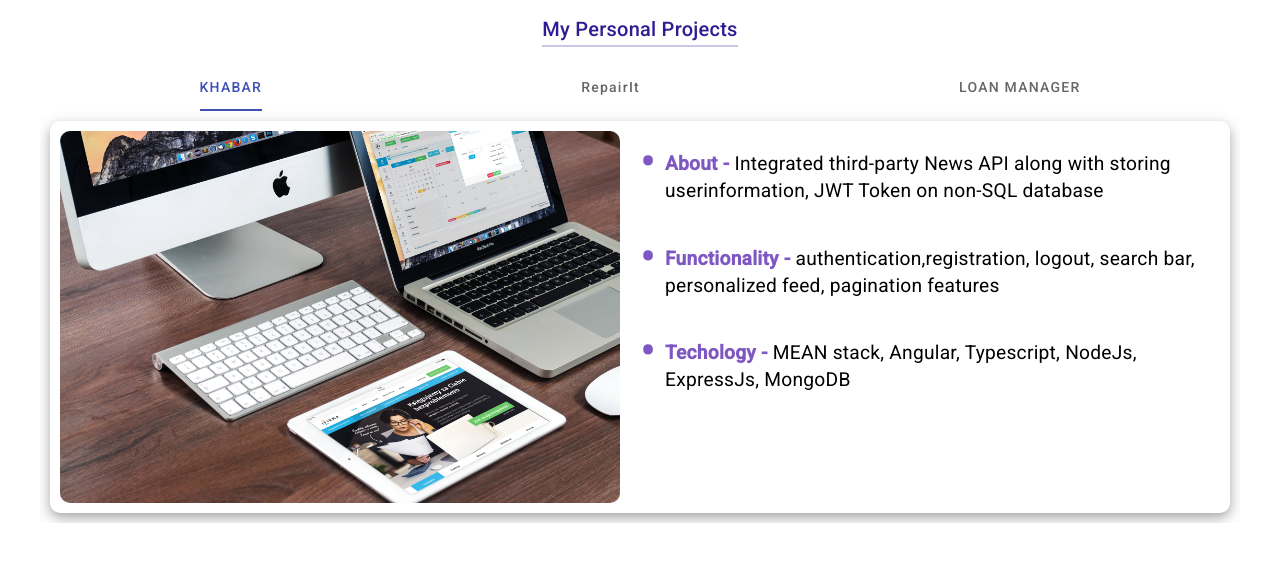
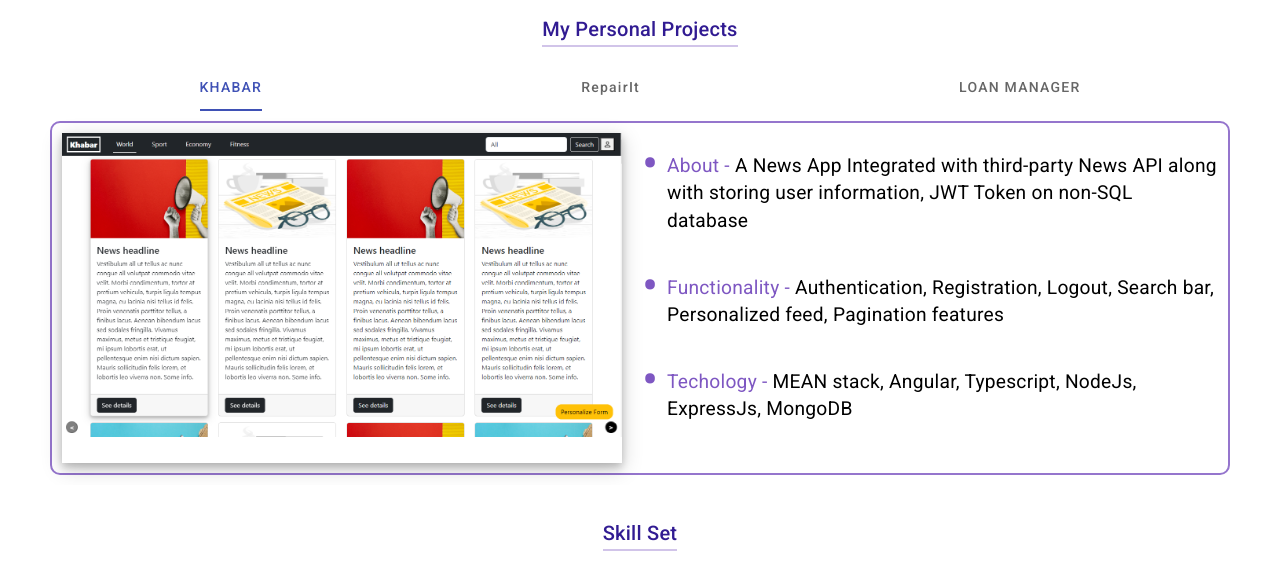
Before and after one commit to ganeshkale07/My_Portfolio, an Angular app: page /about in a window 1280 px wide. Shown: the part 1140-1701 px from the top of the page. Built offline with nearby package versions, Linux system fonts and the light colour scheme; grey boxes are pictures that could not be loaded; a web font is replaced by a local one.

Commit message:
Navbar related issue and some alignment issue fixed

```diff
--- a/src/app/about/about.component.html
+++ b/src/app/about/about.component.html
@@ -1,4 +1,4 @@
-<section class="container" id="about" >
+<section class="container" id="about-section" >
     <div class="hero-info">
       <p class="intro">
         <span class="text-color-900">Hey , </span>
--- a/src/app/about/about.component.scss
+++ b/src/app/about/about.component.scss
@@ -16,7 +16,7 @@
     }
 
     .hero-info {
-        margin: 5rem 1.7rem 0rem;
+        padding: 5rem 1rem 0rem 1.7rem;
     }
 }
 
@@ -65,11 +65,20 @@
 }
 
 /* Extra small devices (phones, 600px and down) */
-@media only screen and (max-width: 600px) {
+@media only screen and (max-width: 786px) {
     section.container {
         flex-direction: column;
         padding: 0.5rem 0;
         flex-wrap: wrap;
+
+        .hero-info {
+            margin: 1rem 0 0 3rem;
+            max-width: fit-content;
+        }
+
+        .hero-img {
+            display: none
+        }
     }
 
     ul.custom-bullet {
--- a/src/app/app.component.html
+++ b/src/app/app.component.html
@@ -1,6 +1,6 @@
 <nav class="container">
   <p class="logo" [routerLink]="'about'" [fragment]="'about-section'">Ganesh.&lcub;Dev&rcub; </p>
-  <ul [ngStyle]="{'display' : isMobileView ? 'block' :'none' }">
+  <ul [ngStyle]="{'display' : isMobileView ? 'none' :'block' }">
     <li><a [routerLink]="'about'" [fragment]="'about-section'">About</a></li>
     <li><a [routerLink]="'experience'" [fragment]="'experience-section'">Experience</a></li>
     <li><a [routerLink]="'projects'" [fragment]="'projects-section'">Projects</a></li>
--- a/src/app/app.component.scss
+++ b/src/app/app.component.scss
@@ -12,6 +12,7 @@
   font-size: 1.2rem;
   font-weight: 500;
   color: #7E57C2;
+  text-decoration: none;
 }
 
 /* Change the link color to #111 (black) on hover */
@@ -23,7 +24,6 @@
 
 li {
   text-align: center;
-  border-bottom: 1px solid #555;
   margin-left: 1rem;
 }
 
@@ -59,14 +59,14 @@
 }
 
 /* Extra small devices (phones, 600px and down) */
-@media only screen and (max-width: 600px) {
+@media only screen and (max-width: 786px) {
   nav.container {
     flex-direction: column;
     padding: 0.5rem 0;
 
     li {
-
       margin-left: 0;
+      border-bottom: 1px solid #555;
     }
 
     .logo {
@@ -76,17 +76,12 @@
     .hamburger-icon {
       display: inline;
     }
-
-
   }
 }
 
 /* Large devices (laptops/desktops, 992px and up) */
 @media only screen and (min-width: 992px) {
-
   li {
     display: inline-block;
-    border-bottom: none;
-
   }
 }
--- a/src/app/app.component.ts
+++ b/src/app/app.component.ts
@@ -1,19 +1,28 @@
-import { Component,Inject, OnInit } from '@angular/core';
-import { DOCUMENT } from '@angular/common';
+import { Component,HostListener} from '@angular/core';
 
 @Component({
   selector: 'app-root',
   templateUrl: './app.component.html',
   styleUrls: ['./app.component.scss']
 })
-export class AppComponent implements OnInit{
+export class AppComponent{
   title = 'portfolio';
-  isMobileView : boolean = true;
-  constructor(@Inject(DOCUMENT) private document: Document){
+  isMobileView : boolean = false;
 
+  @HostListener('window:resize', ['$event'])
+  onResize(event: Event): void {
+    //alert(event.currentTarget.innerWidth)
+    console.log(window.innerWidth)
+    if(window.innerWidth > 786){
+      this.isMobileView = false;
+    }
   }
-  ngOnInit(){
+
+  constructor(){
   }
+
+
+
 
   hambugerMenuClick(){
     this.isMobileView = !this.isMobileView;
--- a/src/app/projects/projects.component.html
+++ b/src/app/projects/projects.component.html
@@ -7,16 +7,15 @@
     <mat-tab label="KHABAR">
       <div class="card">
         <div class="left-img-cont">
-          <img src="../../assets/web_dev.jpg" alt="image" />
+          <img src="../../assets/NewsApp.PNG" alt="image" />
         </div>
         <div class="right-info-cont">
           <ul class="custom-bullet">
-            <li><b class="text-highlight-sub-point">About - </b><span>Integrated third-party News API along with storing userinformation,
+            <li><span class="text-highlight-sub-point">About - </span><span>A News App Integrated with third-party News API along with storing user information,
               JWT Token on non-SQL database
               </span></li>
-            <li><b class="text-highlight-sub-point">Functionality - </b> <span> authentication,registration,
-              logout, search bar, personalized feed, pagination features</span></li>
-            <li><b class="text-highlight-sub-point">Techology - </b> <span>MEAN stack, Angular, Typescript,   NodeJs, ExpressJs,
+            <li><span class="text-highlight-sub-point">Functionality - </span> <span> Authentication, Registration, Logout, Search bar, Personalized feed, Pagination features</span></li>
+            <li><span class="text-highlight-sub-point">Techology - </span> <span>MEAN stack, Angular, Typescript,   NodeJs, ExpressJs,
               MongoDB
               </span></li>
           </ul>
@@ -26,16 +25,17 @@
     <mat-tab label="RepairIt">
     <div class="card">
       <div class="left-img-cont">
-        <img src="../../assets/web_dev.jpg" alt="image" />
+        <img src="../../assets/RepairIt1.PNG" alt="image" />
       </div>
       <div class="right-info-cont">
         <ul class="custom-bullet">
-          <li><b class="text-highlight-sub-point">About - </b><span>Ecommerce website for electronic devices
+          <li><span class="text-highlight-sub-point">About - </span><span>A E-commerce website for electronic devices
             </span></li>
-          <li><b class="text-highlight-sub-point">Functionality - </b> <span>Add product to cart,Update cart product, placed an order</span></li>
-          <li><b class="text-highlight-sub-point">Techology - </b> <span>Angular, NgRx state management library, Rxjs, Typescript, HTML, CSS
+          <li><span class="text-highlight-sub-point">Functionality - </span> <span>Adding product to cart, Update Qty of products on cart, Placing an order</span></li>
+          <li><span class="text-highlight-sub-point">Techology - </span> <span>Angular, NgRx state management library, Rxjs, Typescript, HTML, CSS
             </span></li>
         </ul>
+        <!-- <a href="/" class="visit-link"><i>visit website</i></a> -->
       </div>
     </div> </mat-tab>
     <mat-tab label="LOAN MANAGER">
@@ -45,12 +45,12 @@
         </div>
         <div class="right-info-cont">
           <ul class="custom-bullet">
-            <li><b class="text-highlight-sub-point">About - </b><span>CRUD application which works on enterprise customer data
+            <li><span class="text-highlight-sub-point">About - </span><span>CRUD application which works on enterprise customer data
               </span></li>
-            <li><b class="text-highlight-sub-point">Functionality - </b> <span> Implemented angular services forfetching data and binding it with
+            <li><span class="text-highlight-sub-point">Functionality - </span> <span> Implemented angular services for fetching data and binding it with
               template along with server-side error handling
               </span></li>
-            <li><b class="text-highlight-sub-point">Techology - </b> <span>MEAN stack, Angular, Typescript, NodeJs, ExpressJs,
+            <li><span class="text-highlight-sub-point">Techology - </span> <span>MEAN stack, Angular, Typescript, NodeJs, ExpressJs,
               MongoDB
               </span></li>
           </ul>
--- a/src/app/projects/projects.component.scss
+++ b/src/app/projects/projects.component.scss
@@ -6,17 +6,18 @@
     padding: 10px;
     border-radius: 10px;
     font-size: 1.2rem;
+    border: 2px solid #9575CD;
 
     img {
         width: 100%;
         height: auto;
         display: block;
-        border-radius: 10px;
     }
 
     div.left-img-cont {
         flex-grow: 1;
         max-width: 100%;
+        box-shadow: 0 4px 8px 0 rgba(0, 0, 0, 0.2), 0 6px 20px 0 rgba(0, 0, 0, 0.19);
     }
 
     div.right-info-cont {
@@ -26,15 +27,11 @@
     /* Global Styles */
     ul {
         list-style-type: none;
-        /* Remove default bullet points */
         padding: 0;
-        /* Remove default padding */
     }
 
-    /* Specific Styling for Bullet Points with 3rem size */
     ul.custom-bullet {
         padding-left: 20px;
-        /* Add some left padding to create space for custom bullets */
     }
 
     ul.custom-bullet li {
@@ -46,15 +43,11 @@
 
     ul.custom-bullet li::before {
         content: "\2022";
-        /* Unicode character for a bullet point (•) */
         position: absolute;
         left: 0;
         color: #7E57C2;
-        /* Change the color of the bullet point */
         font-size: 3rem;
-        /* Set the size of the bullet point to 3rem */
         line-height: 0.5;
-        /* Adjust the line height for vertical alignment */
     }
 
 }
@@ -68,18 +61,19 @@
         margin: 10px;
         padding: 10px;
         border-radius: 10px;
-        box-shadow: 0 4px 8px 0 rgba(0, 0, 0, 0.2), 0 6px 20px 0 rgba(0, 0, 0, 0.19);
 
         img {
             height: auto;
             display: block;
-            border-radius: 10px;
         }
 
         div.left-img-cont {
             max-width: 35rem;
         }
 
+        .visit-link {
+            padding-left: 2rem;
+        }
 
     }
 }
--- a/src/styles.scss
+++ b/src/styles.scss
@@ -2,6 +2,7 @@
 html,
 body {
     height: 100%;
+    scroll-behavior: smooth;
 }
 
 body {
```
Also changed, not shown: src/assets/NewsApp.PNG (added), src/assets/RepairIt1.PNG (added).
